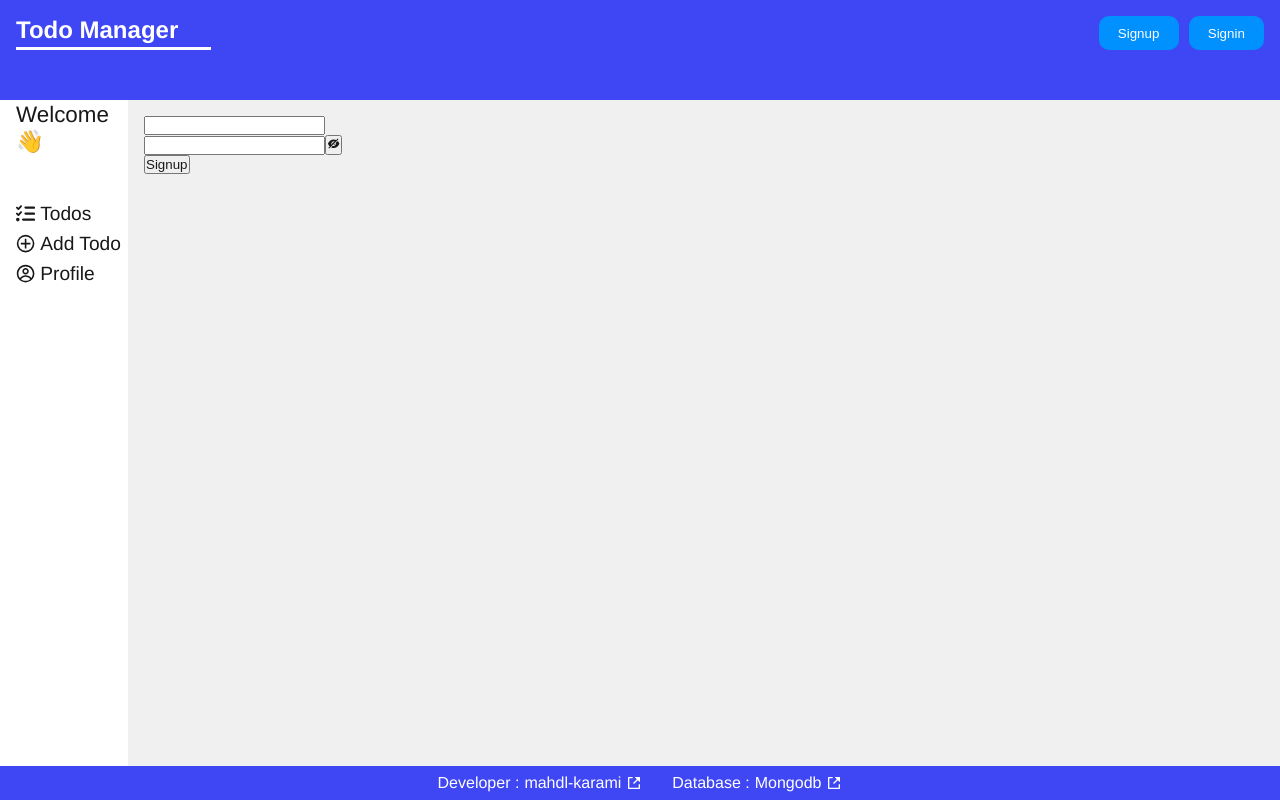
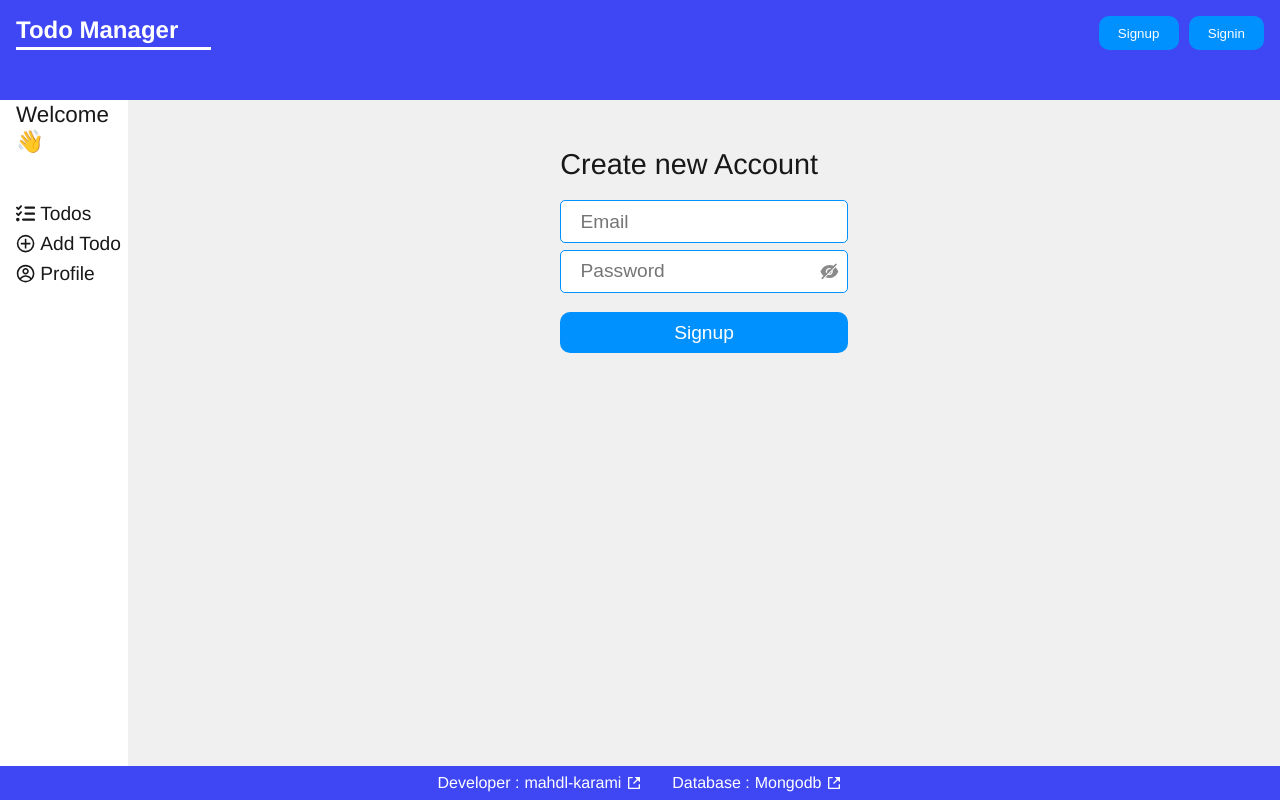
Before and after one commit to mahdl-karami/njs-todos-pages, a Next.js app: page /signup in a window 1280 px wide. Built offline with nearby package versions, Linux system fonts and the light colour scheme.

Commit message:
signupPage -- render UI

```diff
--- a/styles/globals.css
+++ b/styles/globals.css
@@ -48,3 +48,23 @@ a {
 .btn-secondary {
   background: var(--secondary);
 }
+.title {
+  font-size: 1.4em;
+  font-weight: 400;
+  margin: 0 0 1rem;
+}
+input {
+  width: 100%;
+  border: 1px solid var(--primary);
+  border-radius: 5px;
+  margin: 0.2rem 0;
+  padding: 0.6rem 1.2rem;
+  font-size: 1.2em;
+  &:focus {
+    outline: 1px solid var(--secondary);
+  }
+}
+button[type="submit"] {
+  width: 100%;
+  font-size: 1.2em;
+}
--- a/templates/SignupPage.js
+++ b/templates/SignupPage.js
@@ -4,6 +4,9 @@ import FormChanger from "@/utils/FormChanger";
 import { useState } from "react";
 //? import icons
 import { AiFillEye, AiFillEyeInvisible } from "react-icons/ai";
+//? import styles
+import styles from "./SignupPage.module.css";
+
 function SignupPage() {
   const [form, setForm] = useState({
     email: "",
@@ -25,16 +28,19 @@ function SignupPage() {
   }
 
   return (
-    <div>
+    <div className={styles.box}>
       <form onChange={(ev) => FormChanger(ev, setForm)} onSubmit={(ev) => FormSubmiter(ev)}>
-        <input type="email" name="email" value={form.email} />
-        <div>
-          <input type={form.passVisibility ? "text" : "password"} name="password" value={form.password} />
-          <button type="button" onClick={() => setForm((prevS) => ({ ...prevS, ["passVisibility"]: !prevS.passVisibility }))}>
+        <h3 className="title">Create new Account</h3>
+        <input placeholder="Email" type="email" name="email" value={form.email} />
+        <div className={styles.visibilityEye}>
+          <input placeholder="Password" type={form.passVisibility ? "text" : "password"} name="password" value={form.password} />
+          <button className="btn" type="button" onClick={() => setForm((prevS) => ({ ...prevS, ["passVisibility"]: !prevS.passVisibility }))}>
             {form.passVisibility ? <AiFillEye /> : <AiFillEyeInvisible />}
           </button>
         </div>
-        <button type="submit">Signup</button>
+        <button className="btn btn-primary" type="submit">
+          Signup
+        </button>
       </form>
     </div>
   );
--- /dev/null
+++ b/templates/SignupPage.module.css
@@ -0,0 +1,24 @@
+.box {
+  display: flex;
+  justify-content: center;
+  margin: 2rem 0;
+  & > form > h3 {
+    font-size: 1.8em;
+  }
+}
+.box button[type="submit"] {
+  color: var(--foreground);
+  margin-top: 1rem;
+}
+.visibilityEye {
+  position: relative;
+  & > button {
+    padding: 0;
+    position: absolute;
+    right: 0.5rem;
+    top: 55%;
+    transform: translate(0, -50%);
+    font-size: 1.3em;
+    opacity: 50%;
+  }
+}
```
